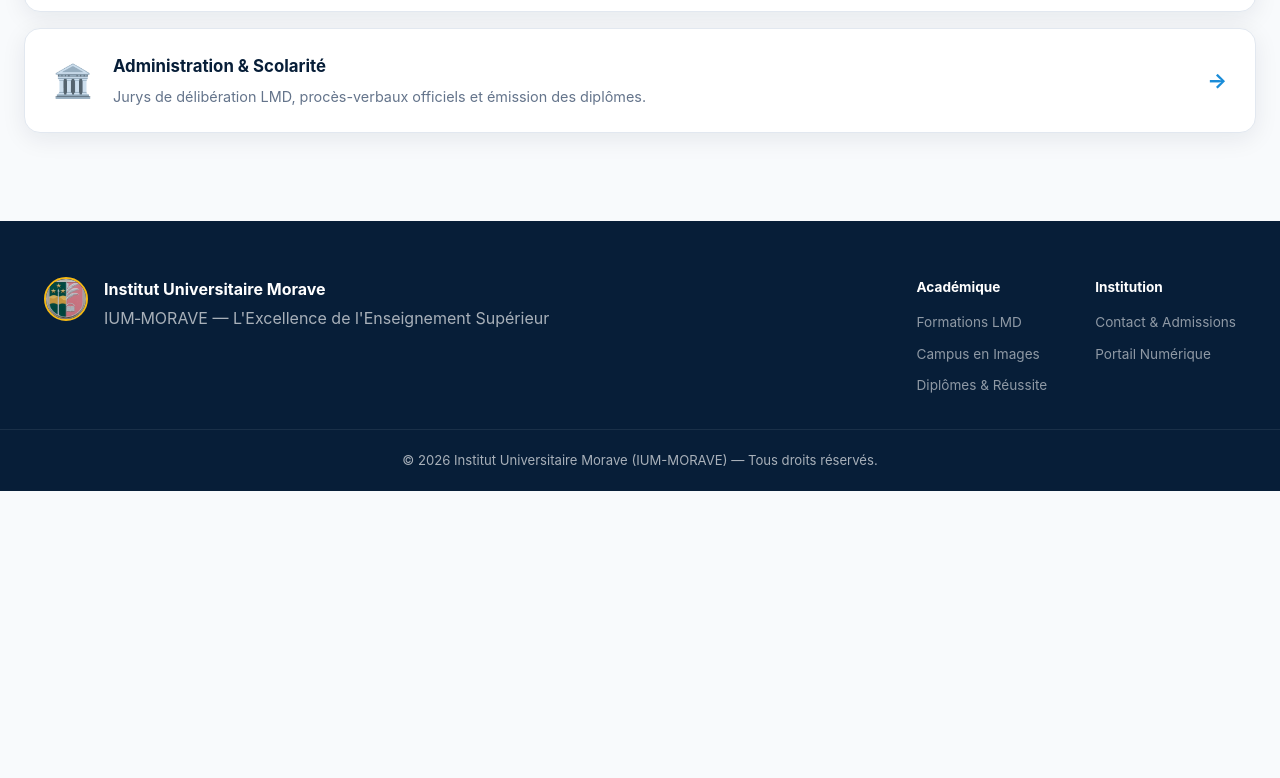
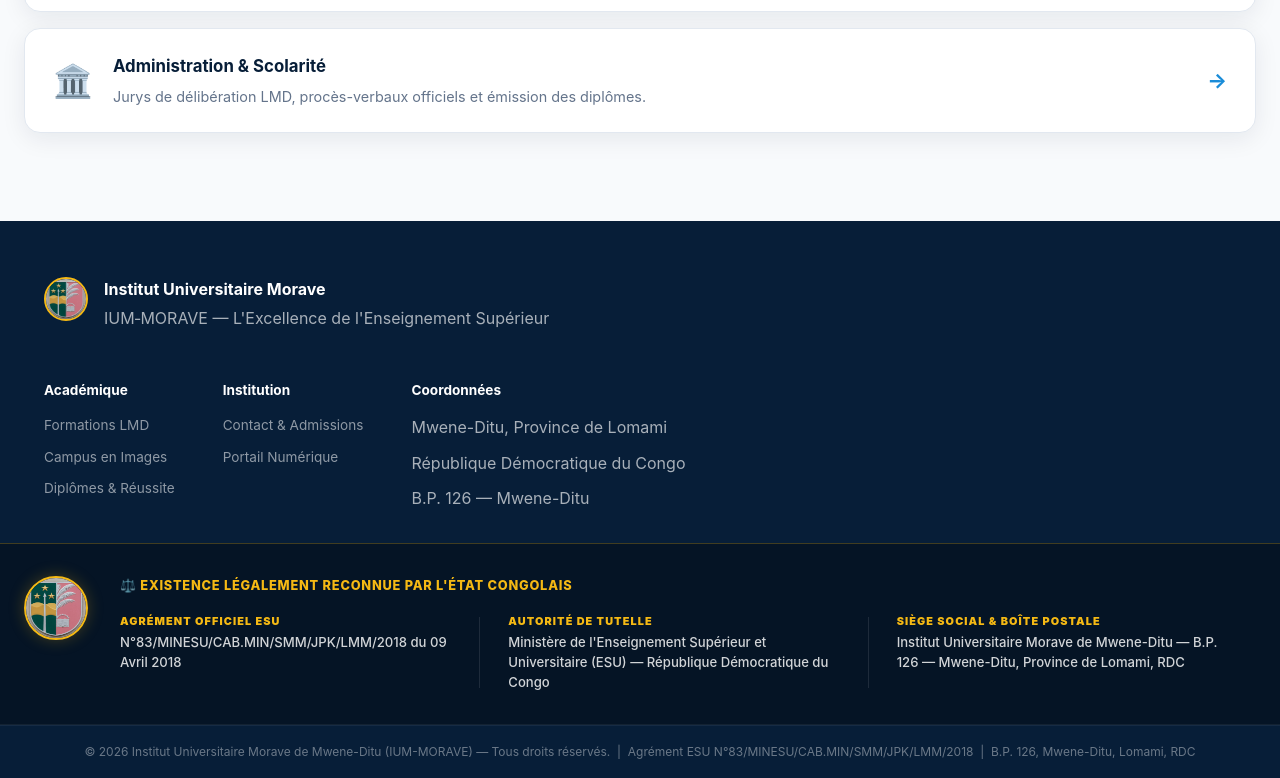
Before and after one commit to Adolphechris/IUM-MORAVE, a Next.js app in the folder apps/web/: page / in a window 1280 px wide. Shown: the part 5322-6100 px from the top of the page. Before the commit the page ends 5813 px from the top, so only its background shows below. Built offline with nearby package versions, Linux system fonts and the light colour scheme; no server answers.

Commit message:
feat(web): add official legal band to footer - ESU accreditation N°83/MINESU/2018, B.P. 126 Mwene-Ditu, Lomami, RDC

```diff
--- a/apps/web/pages/index.tsx
+++ b/apps/web/pages/index.tsx
@@ -434,10 +434,48 @@
               <a href="/contact">Contact &amp; Admissions</a>
               <a href="/espace">Portail Numérique</a>
             </div>
+            <div>
+              <strong>Coordonnées</strong>
+              <span>Mwene-Ditu, Province de Lomami</span>
+              <span>République Démocratique du Congo</span>
+              <span>B.P. 126 — Mwene-Ditu</span>
+            </div>
           </div>
         </div>
+
+        {/* ── BANDEAU JURIDIQUE OFFICIEL ──────────────────────── */}
+        <div className="footer-legal-band">
+          <div className="legal-band-inner">
+            <div className="legal-seal">
+              <img src="/images/logo-crest.jpg" alt="Sceau Officiel IUM-MORAVE" className="legal-seal-img" />
+            </div>
+            <div className="legal-content">
+              <p className="legal-title">⚖️ Existence Légalement Reconnue par l&apos;État Congolais</p>
+              <div className="legal-items">
+                <div className="legal-item">
+                  <span className="legal-label">AGRÉMENT OFFICIEL ESU</span>
+                  <span className="legal-value">N°83/MINESU/CAB.MIN/SMM/JPK/LMM/2018 du 09 Avril 2018</span>
+                </div>
+                <div className="legal-divider" />
+                <div className="legal-item">
+                  <span className="legal-label">AUTORITÉ DE TUTELLE</span>
+                  <span className="legal-value">Ministère de l&apos;Enseignement Supérieur et Universitaire (ESU) — République Démocratique du Congo</span>
+                </div>
+                <div className="legal-divider" />
+                <div className="legal-item">
+                  <span className="legal-label">SIÈGE SOCIAL &amp; BOÎTE POSTALE</span>
+                  <span className="legal-value">Institut Universitaire Morave de Mwene-Ditu — B.P. 126 — Mwene-Ditu, Province de Lomami, RDC</span>
+                </div>
+              </div>
+            </div>
+          </div>
+        </div>
+
         <div className="footer-bottom">
-          <p>© {new Date().getFullYear()} Institut Universitaire Morave (IUM-MORAVE) — Tous droits réservés.</p>
+          <p>
+            © {new Date().getFullYear()} Institut Universitaire Morave de Mwene-Ditu (IUM-MORAVE) — Tous droits réservés.
+            &nbsp;|&nbsp; Agrément ESU N°83/MINESU/CAB.MIN/SMM/JPK/LMM/2018 &nbsp;|&nbsp; B.P. 126, Mwene-Ditu, Lomami, RDC
+          </p>
         </div>
       </footer>
 
@@ -737,7 +775,54 @@
         .footer-links > div { display: flex; flex-direction: column; gap: .6rem; }
         .footer-links strong { color: #fff; font-size: .85rem; margin-bottom: .25rem; }
         .footer-links a { color: rgba(255,255,255,.55); text-decoration: none; font-size: .85rem; }
-        .footer-bottom { border-top: 1px solid rgba(255,255,255,.08); padding: 1.25rem 1.5rem; text-align: center; font-size: .82rem; }
+        /* ── BANDEAU JURIDIQUE OFFICIEL ─────────────────────── */
+        .footer-legal-band {
+          background: rgba(0,0,0,.35);
+          border-top: 1px solid rgba(245,185,20,.25);
+          border-bottom: 1px solid rgba(255,255,255,.06);
+          padding: 2rem 1.5rem;
+        }
+        .legal-band-inner {
+          max-width: 1240px; margin: 0 auto;
+          display: flex; align-items: flex-start; gap: 2rem;
+        }
+        .legal-seal {
+          flex-shrink: 0;
+        }
+        .legal-seal-img {
+          width: 4rem; height: 4rem; border-radius: 50%;
+          border: 2px solid var(--gold);
+          box-shadow: 0 0 16px rgba(245,185,20,.25);
+        }
+        .legal-content { flex: 1; }
+        .legal-title {
+          font-size: .8rem; font-weight: 800;
+          color: var(--gold); letter-spacing: .06em;
+          text-transform: uppercase; margin-bottom: 1rem;
+        }
+        .legal-items {
+          display: flex; gap: 0; flex-wrap: wrap;
+        }
+        .legal-item {
+          display: flex; flex-direction: column; gap: .2rem;
+          padding: 0 1.75rem;
+          flex: 1; min-width: 220px;
+        }
+        .legal-item:first-child { padding-left: 0; }
+        .legal-divider {
+          width: 1px; background: rgba(255,255,255,.1);
+          flex-shrink: 0; margin: .25rem 0;
+        }
+        .legal-label {
+          font-size: .68rem; font-weight: 900;
+          color: var(--gold); letter-spacing: .1em;
+          text-transform: uppercase;
+        }
+        .legal-value {
+          font-size: .82rem; color: rgba(255,255,255,.82);
+          font-weight: 500; line-height: 1.5;
+        }
+        .footer-bottom { border-top: 1px solid rgba(255,255,255,.06); padding: 1rem 1.5rem; text-align: center; font-size: .75rem; color: rgba(255,255,255,.4); }
 
         @media (max-width: 900px) {
           .hero-container, .grad-box, .eval-box { grid-template-columns: 1fr; gap: 2rem; }
```
